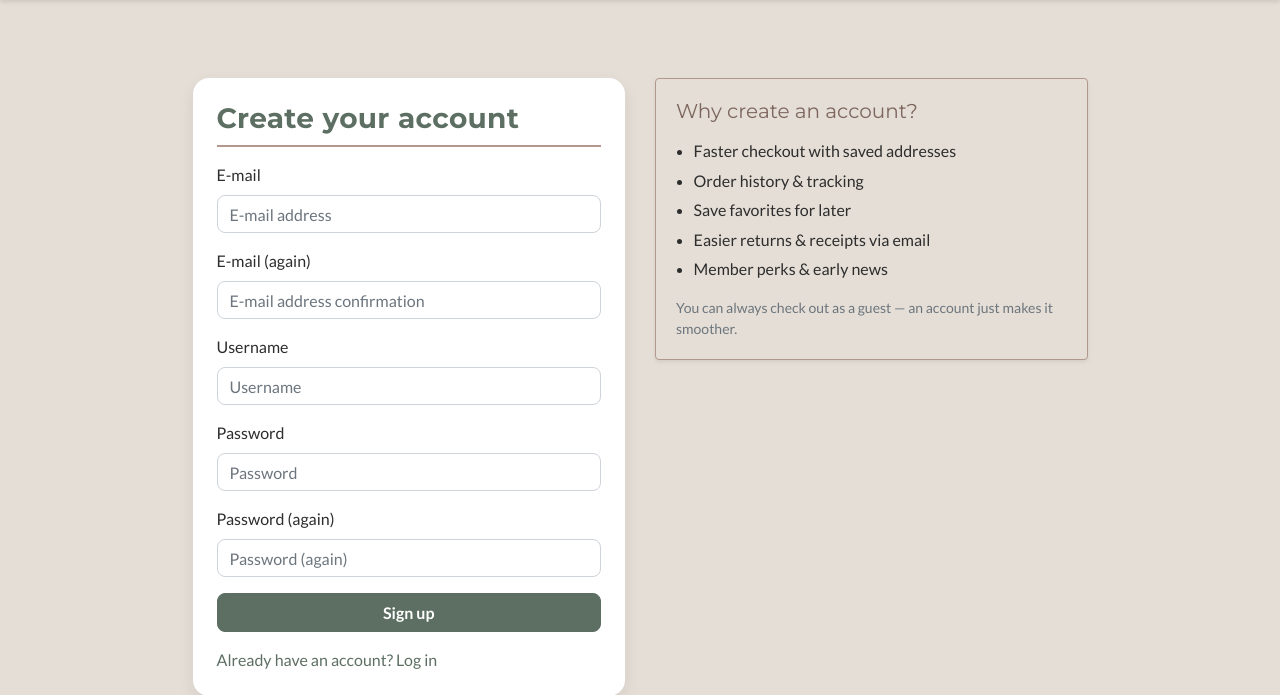
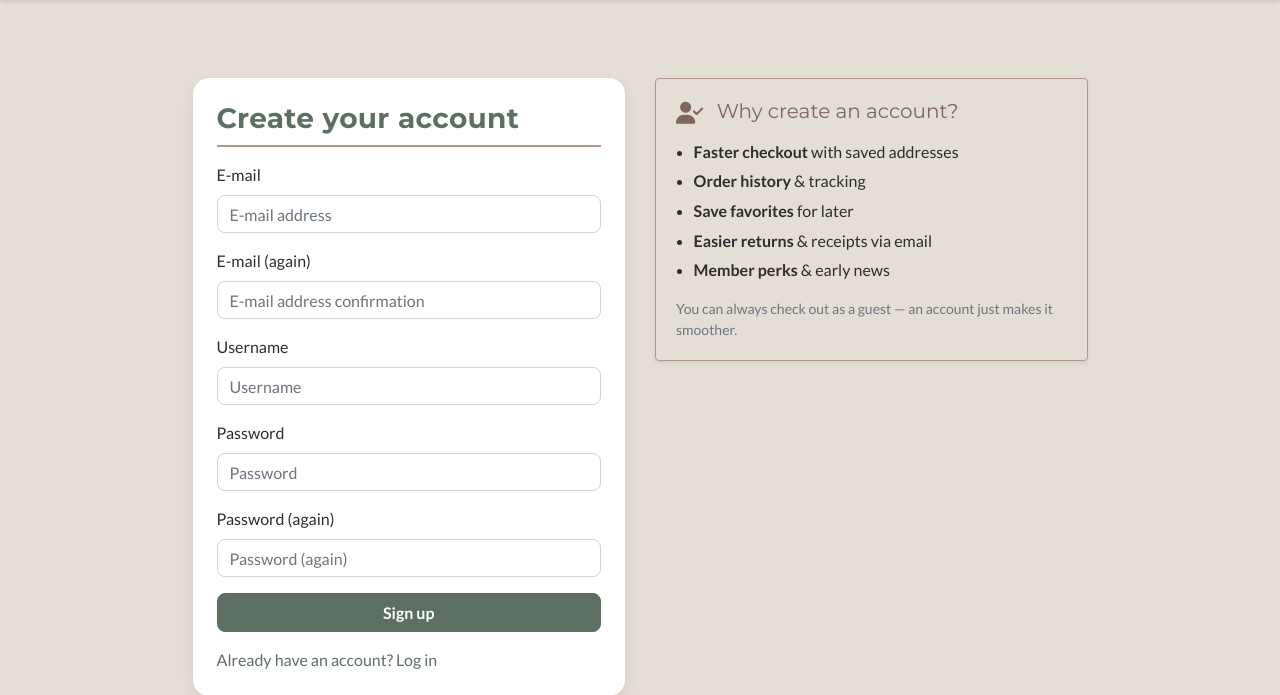
Before and after one commit to emelie-nilsson/fempowered, a Django app: page /accounts/signup/ in a window 1280 px wide. Shown: the part 66-761 px from the top of the page. Run offline with Django 3.2, Linux system fonts and the light colour scheme.

Commit message:
Add font awesome icon and consistent styling to account nudges

```diff
--- a/static/css/style.css
+++ b/static/css/style.css
@@ -664,3 +664,12 @@ body.error-404 .btn-outline-secondary {
   color: var(--middle-color);
   text-decoration: underline;
 }
+
+/* Heading & icon */
+.account-nudge h2 i,
+.alert-account h2 i,
+.why-account h2 i {
+  color: var(--middle-color);
+  font-size: 1.1em;
+  vertical-align: middle;
+}
--- a/templates/partials/_why_account.html
+++ b/templates/partials/_why_account.html
@@ -1,12 +1,15 @@
 <div class="card why-account shadow-sm">
   <div class="card-body">
-    <h2 class="h5 mb-3">Why create an account?</h2>
+    <!-- Icon & heading -->
+    <h2 class="h5 mb-3">
+      <i class="fa-solid fa-user-check mr-2"></i> Why create an account?
+    </h2>
     <ul class="why-list mb-3">
-      <li>Faster checkout with saved addresses</li>
-      <li>Order history & tracking</li>
-      <li>Save favorites for later</li>
-      <li>Easier returns & receipts via email</li>
-      <li>Member perks & early news</li>
+      <li><strong>Faster checkout</strong> with saved addresses</li>
+      <li><strong>Order history</strong> & tracking</li>
+      <li><strong>Save favorites</strong> for later</li>
+      <li><strong>Easier returns</strong> & receipts via email</li>
+      <li><strong>Member perks</strong> & early news</li>
     </ul>
     <p class="small text-muted mb-0">
       You can always check out as a guest — an account just makes it smoother.
```
Also changed, not shown: shop/templates/shop/product_detail.html (+9 -4 lines), templates/checkout/checkout_address.html (+10 -5 lines).
